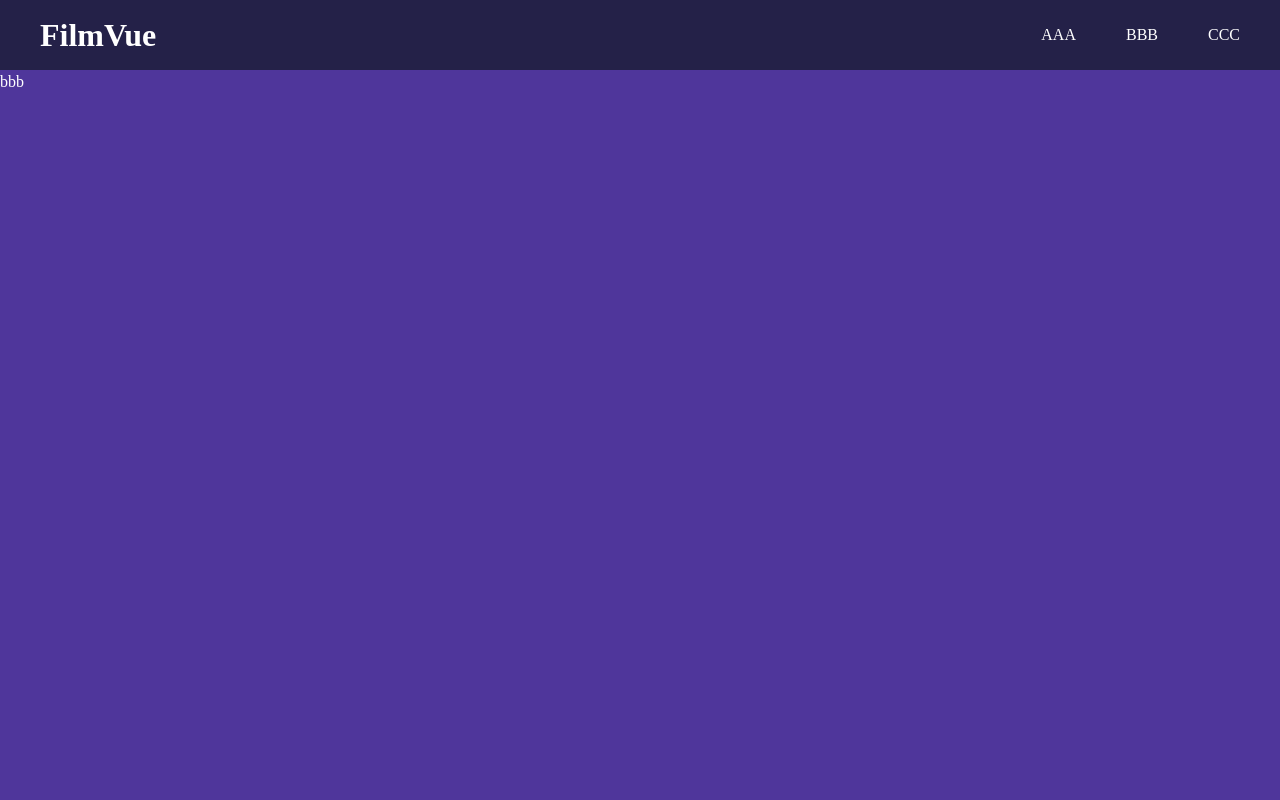
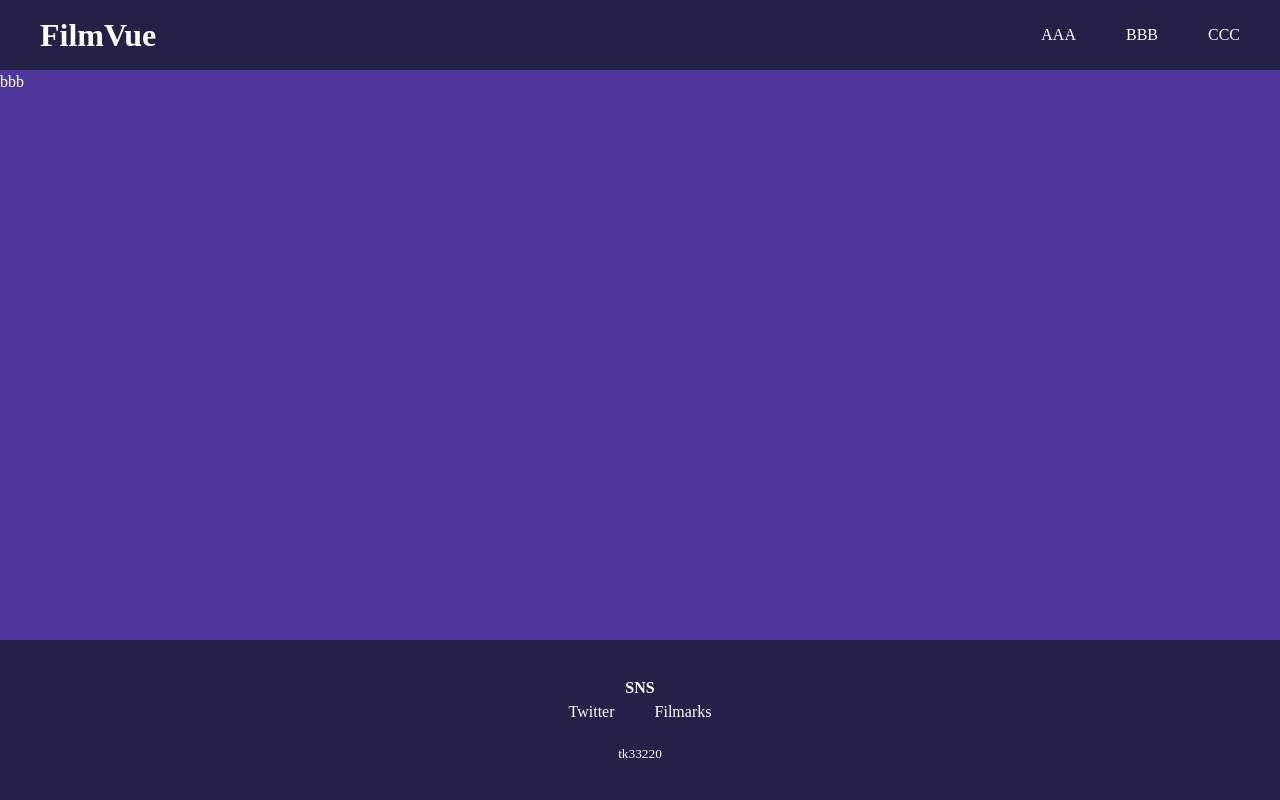
Before and after one commit to tk1351/filmvue, a Vue app: page / in a window 1280 px wide. Shown: the top 800 px of the page. Built offline with nearby package versions, Linux system fonts and the light colour scheme.

Commit message:
fix: mainの最小幅

```diff
--- a/src/App.vue
+++ b/src/App.vue
@@ -5,14 +5,14 @@ import Footer from './components/atoms/Footer/index.vue'
 
 <template>
   <Header />
-  <main class="main">bbb</main>
+  <main class="main-content">bbb</main>
   <Footer />
 </template>
 
 <style lang="scss">
-.main {
+.main-content {
   width: 100vw;
-  height: 100vh;
+  min-height: calc(100vh - 70px - 160px);
   background-color: $sub-color;
 }
 </style>
```
